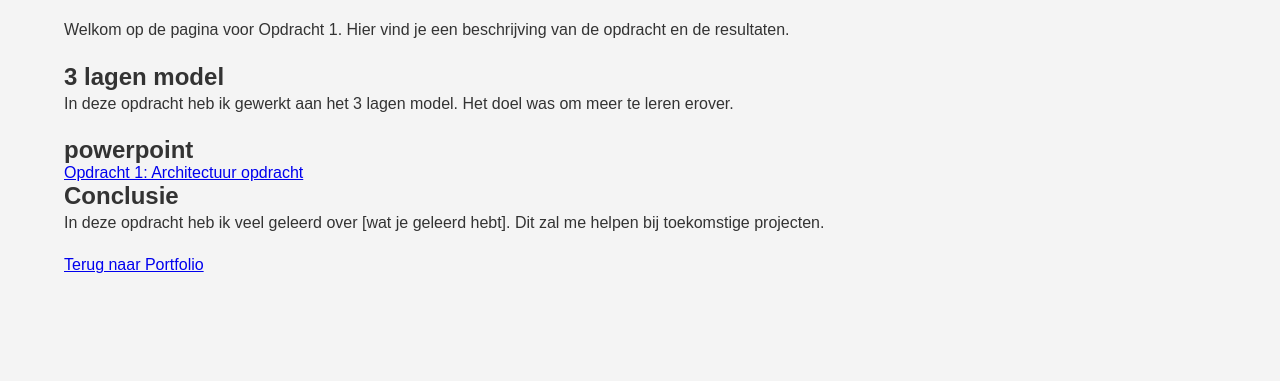
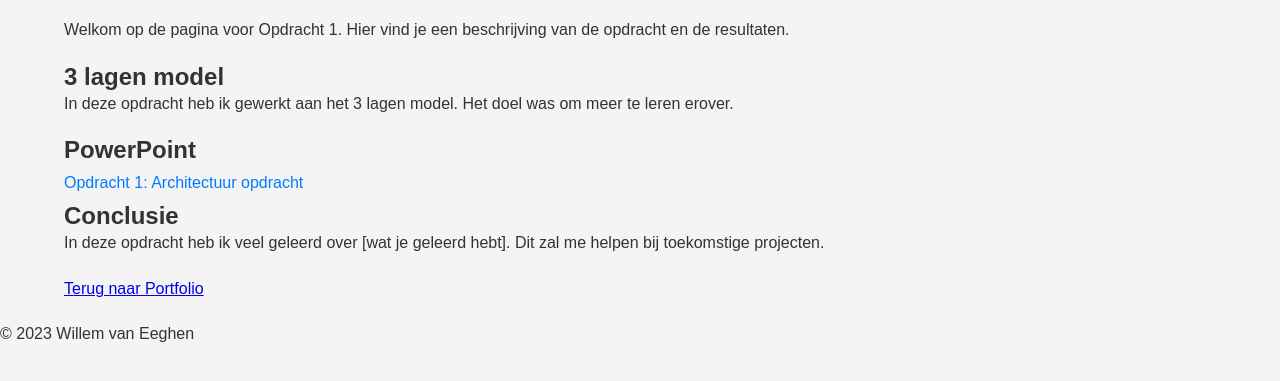
Before and after one commit to Willemvaneeghen/willemvaneeghen.github.io, a plain HTML site: page opdracht1.html in a window 1280 px wide. Shown: the part 119-500 px from the top of the page. Drawn offline with Linux system fonts and the light colour scheme.

Commit message:
Update opdracht1.html

```diff
--- a/opdracht1.html
+++ b/opdracht1.html
@@ -15,10 +15,10 @@
                 <a href="index.html" aria-label="Ga naar de homepage">Home</a>
                 <a href="gym.html" aria-label="Ga naar de gym pagina">Gym</a>
                 <a href="portfolio.html" aria-label="Ga naar mijn portfolio">Portfolio</a>
-
             </div>
         </nav>
     </header>
+    <main>
         <div class="container">
             <h1>Opdracht 1</h1>
             <p>Welkom op de pagina voor Opdracht 1. Hier vind je een beschrijving van de opdracht en de resultaten.</p>
@@ -26,15 +26,19 @@
             <h2>3 lagen model</h2>
             <p>In deze opdracht heb ik gewerkt aan het 3 lagen model. Het doel was om meer te leren erover.</p>
 
-        <h2>powerpoint</h2>
+            <h2>PowerPoint</h2>
             <ul>
-         <a href="https://volantscholen-my.sharepoint.com/:p:/r/personal/118429_vituscollege_nl/Documents/Presentatie1.pptx?d=w4e4ffaacfee8485883d51c8f271307a0&csf=1&web=1&e=wL8yi6" target="_blank">Opdracht 1: Architectuur opdracht</a>
+                <li><a href="https://volantscholen-my.sharepoint.com/:p:/r/personal/118429_vituscollege_nl/Documents/Presentatie1.pptx?d=w4e4ffaacfee8485883d51c8f271307a0&csf=1&web=1&e=wL8yi6" target="_blank">Opdracht 1: Architectuur opdracht</a></li>
             </ul>
 
             <h2>Conclusie</h2>
             <p>In deze opdracht heb ik veel geleerd over [wat je geleerd hebt]. Dit zal me helpen bij toekomstige projecten.</p>
 
-        <a href="portfolio.html">Terug naar Portfolio</a>
+            <p><a href="portfolio.html">Terug naar Portfolio</a></p>
         </div>
+    </main>
+    <footer>
+        <p>&copy; 2023 Willem van Eeghen</p>
+    </footer>
 </body>
 </html>
```
Lines whose indentation alone changed are shown as unchanged.
